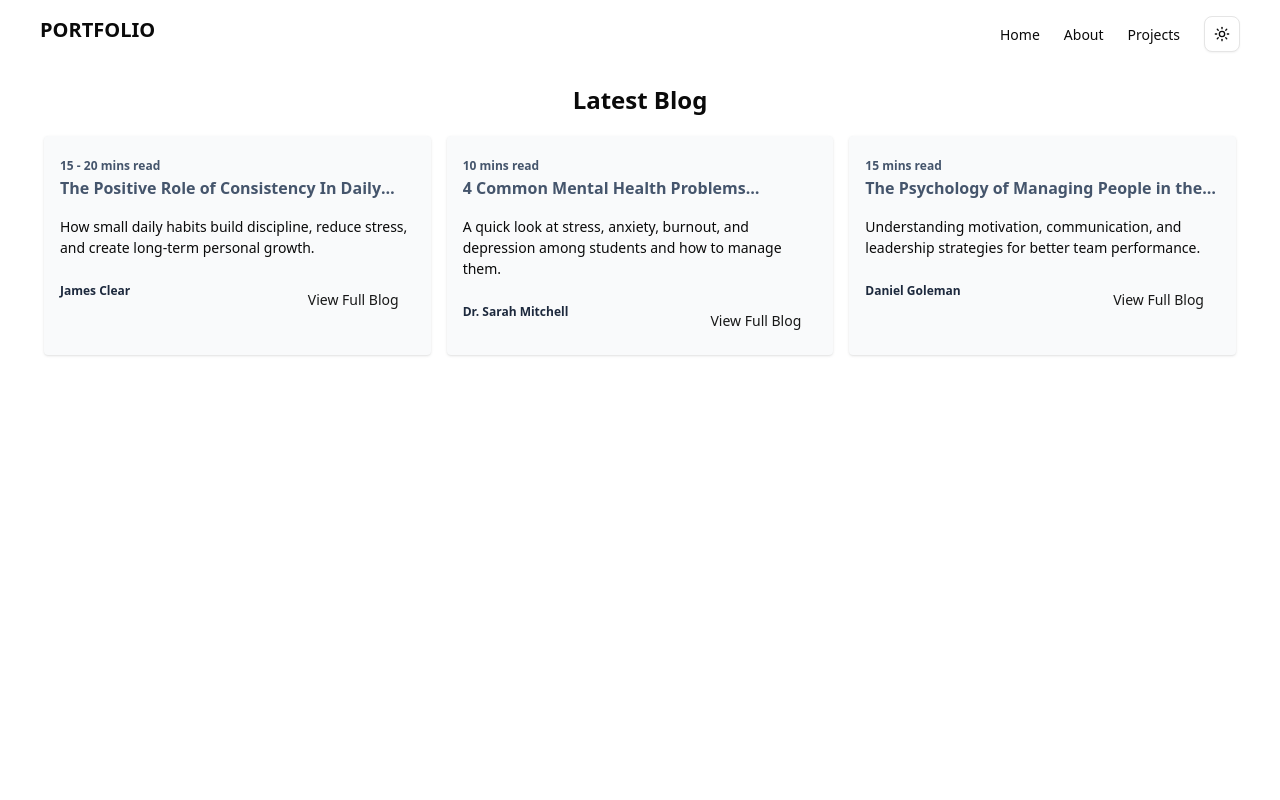
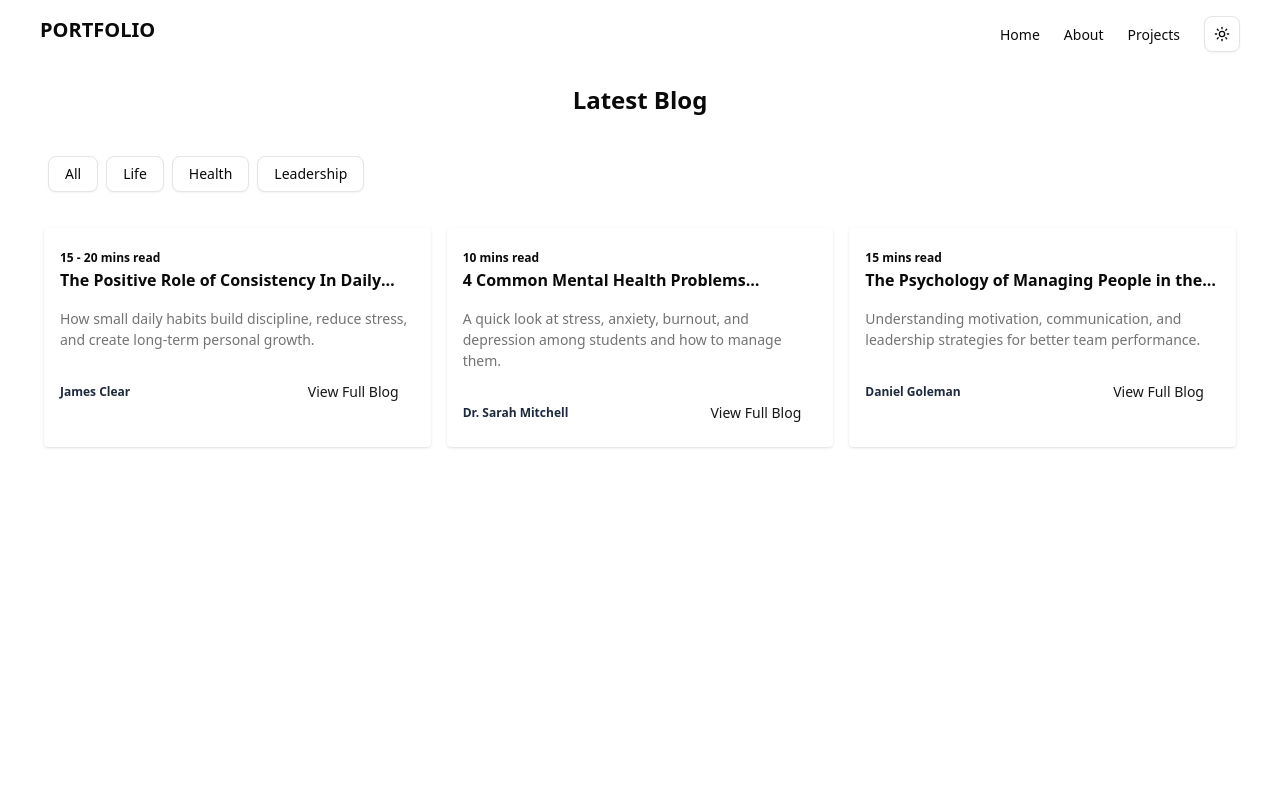
Before and after one commit to lKylelUndo/itelective2, a Next.js app: page /blogs in a window 1280 px wide. Shown: the top 800 px of the page. Built offline with nearby package versions, Linux system fonts and the light colour scheme.

Commit message:
add catte

```diff
--- a/app/(guest)/(index)/page.tsx
+++ b/app/(guest)/(index)/page.tsx
@@ -1,6 +1,4 @@
-import { Button } from "@/components/ui/button";
 import Image from "next/image";
-import Link from "next/link";
 
 export default function HomePage() {
   return (
@@ -10,21 +8,10 @@ export default function HomePage() {
           <h1 className="text-center leading-21.5 lg:mt-32 mt-12 text-7xl font-bold">
             Modern Developer. <br /> Modern Code.
           </h1>
-
-          <div className="ps-36 space-x-6 mt-4">
-            <Button className="w-30">
-              <Link href={"/about"} >About Me</Link>
-            </Button>
-
-            <Button variant={"outline"}>
-              <Link href={"/about"} >View Projects</Link>
-            </Button>
-          </div>
-
         </div>
 
         <div className="flex justify-center">
-            <Image src={"/robotai.png"} width={500} height={500} alt="" />
+            <Image src={"/robotai.png"} width={500} height={500} alt="ts" priority />
         </div>
       </div>
     </section>
--- /dev/null
+++ b/app/(guest)/blogs/[category]/page.tsx
@@ -0,0 +1,35 @@
+import { Button } from "@/components/ui/button";
+import { blogsObj } from "@/constants/blog";
+import { ArrowLeft } from "lucide-react";
+import Link from "next/link";
+
+export default async function ViewSingleCategoryPage({ params } : { params: { category: string } }) {
+    const { category } = await params;
+
+    const matchCategories = blogsObj.filter((b) =>
+        (b.blog_category ?? []).includes(category)
+    )
+
+    console.log("m", matchCategories)
+    return (
+        <section className="px-6 container mx-auto">
+            <div className="mt-4"><Link href={"/blogs"}><ArrowLeft className="inline" /> Back to Blogs</Link></div>
+
+            <div className="p-5 grid grid-cols-1 lg:grid-cols-3 gap-x-4 mt-4">
+                {matchCategories.map((m) => (
+                  <div key={m.id} className="bg-background dark:bg-card rounded shadow space-y-4 p-4 mt-6">
+                    <span className="text-xs text-primary  font-semibold">{m.blog_duration} mins read</span>
+                    <h1 className="font-bold text-primary  line-clamp-1">{m.blog_title}</h1>
+                    <h1 className="text-[14px] text-muted-foreground">{m.blog_description}</h1>
+                   <div className="flex justify-between items-center mt-6">
+                      <span className="text-slate-800 text-[12px] font-semibold dark:text-accent-foreground">{m.blog_author}</span>
+                      <Link href={`/blogs/view/${m.id}`}>
+                        <Button variant={"link"} className="dark:text-accent-foreground">View Full Blog</Button>
+                      </Link>
+                   </div>
+                </div>
+                ))}
+            </div>
+        </section>
+    )
+}
--- a/app/(guest)/blogs/page.tsx
+++ b/app/(guest)/blogs/page.tsx
@@ -8,16 +8,23 @@ export default function BlogsPage() {
     <section className="container px-6 mx-auto">
       <h1 className="text-2xl font-semibold mt-4 text-center">Latest Blog</h1>
 
-      <div className="p-5 grid grid-cols-1 lg:grid-cols-3 gap-x-4">
+      <div className="mx-auto px-6 space-x-2 mt-10">
+        <Button variant={"outline"}><Link href={"/blogs"}>All</Link></Button>
+        <Button variant={"outline"}><Link href={"/blogs/life"}>Life</Link></Button>
+        <Button variant={"outline"}><Link href={"/blogs/health"}>Health</Link></Button>
+        <Button variant={"outline"}><Link href={"/blogs/leadership"}>Leadership</Link></Button>
+      </div>
+
+      <div className="p-5 grid grid-cols-1 lg:grid-cols-3 gap-x-4 mt-4">
         {blogsObj.map((blog: BlogType) => (
-            <div key={blog.id} className="bg-gray-50 rounded shadow space-y-4 p-4">
-                <span className="text-xs text-slate-600 font-semibold">{blog.blog_duration} mins read</span>
-                <h1 className="font-bold text-slate-600 line-clamp-1">{blog.blog_title}</h1>
-                <h1 className="text-[14px]">{blog.blog_description}</h1>
-               <div className="flex justify-between mt-6">
-                  <span className="text-slate-800 text-[12px] font-semibold">{blog.blog_author}</span>
+            <div key={blog.id} className="bg-background dark:bg-card rounded shadow space-y-4 p-4">
+                <span className="text-xs font-semibold">{blog.blog_duration} mins read</span>
+                <h1 className="font-bold line-clamp-1">{blog.blog_title}</h1>
+                <h1 className="text-[14px] text-muted-foreground">{blog.blog_description}</h1>
+               <div className="flex justify-between items-center mt-6">
+                  <span className="text-slate-800 text-[12px] font-semibold dark:text-accent-foreground">{blog.blog_author}</span>
                   <Link href={`/blogs/view/${blog.id}`}>
-                    <Button variant={"link"}>View Full Blog</Button>
+                    <Button variant={"link"} className="dark:text-accent-foreground">View Full Blog</Button>
                   </Link>
                </div>
             </div>
--- a/app/(guest)/blogs/view/[blogId]/page.tsx
+++ b/app/(guest)/blogs/view/[blogId]/page.tsx
@@ -14,9 +14,9 @@ export default async function ViewSingleBlogPage({params} : {params: {blogId : s
 
     return (
         <section className="container mx-auto px-6">
-            <Link href={"/blogs"}><ArrowLeft className="inline" /> Back to Blogs</Link>
-            <div className="border max-w-200 mt-4 shadow p-4 space-y-4">
-                <h1 className="text-[14px] text-slate-700">{blog.blog_author} | {blog.blog_duration} mins read</h1>
+            <div className="mt-10"><Link href={"/blogs"}><ArrowLeft className="inline" /> Back to Blogs</Link></div>
+            <div className="bg-background dark:bg-card rounded-lg max-w-200 mt-6 shadow p-4 space-y-4">
+                <h1 className="text-[14px] text-muted-foreground">{blog.blog_author} | {blog.blog_duration} mins read</h1>
                 <h1>{blog.blog_content}</h1>
             </div>
         </section>
--- a/constants/blog.ts
+++ b/constants/blog.ts
@@ -4,7 +4,8 @@ export type BlogType = {
   blog_duration: string,
   blog_description: string,
   blog_content: string,
-  blog_author: string
+  blog_author: string,
+  blog_category?: string[]
 }
 
 export const blogsObj: BlogType[] = [
@@ -15,6 +16,7 @@ export const blogsObj: BlogType[] = [
     blog_description: "How small daily habits build discipline, reduce stress, and create long-term personal growth.",
     blog_content: "Consistency builds discipline by encouraging small daily actions that compound over time, helping reduce stress, improve focus, and create long-term personal and professional growth.",
     blog_author: "James Clear",
+    blog_category: ["life"]
   },
   {
     id: "2",
@@ -23,6 +25,7 @@ export const blogsObj: BlogType[] = [
     blog_description: "A quick look at stress, anxiety, burnout, and depression among students and how to manage them.",
     blog_content: "Students commonly face stress, anxiety, burnout, and emotional pressure due to academic and social expectations, and recognizing these early can help maintain better mental health and balance.",
     blog_author: "Dr. Sarah Mitchell",
+    blog_category: ["health"]
   },
   {
     id: "3",
@@ -31,5 +34,6 @@ export const blogsObj: BlogType[] = [
     blog_description: "Understanding motivation, communication, and leadership strategies for better team performance.",
     blog_content: "Effective leadership requires understanding motivation, practicing clear communication, and building trust so teams feel valued, productive, and aligned with organizational goals.",
     blog_author: "Daniel Goleman",
+    blog_category: ["leadership"]
   },
 ];
```
